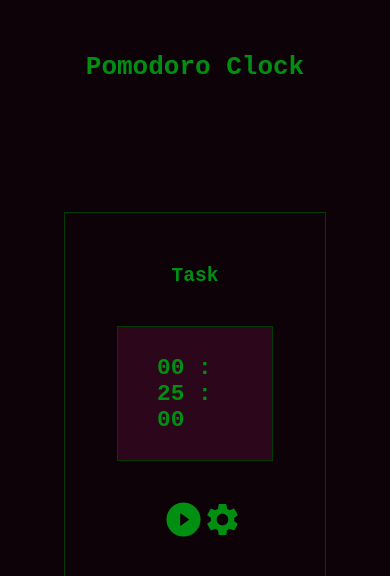
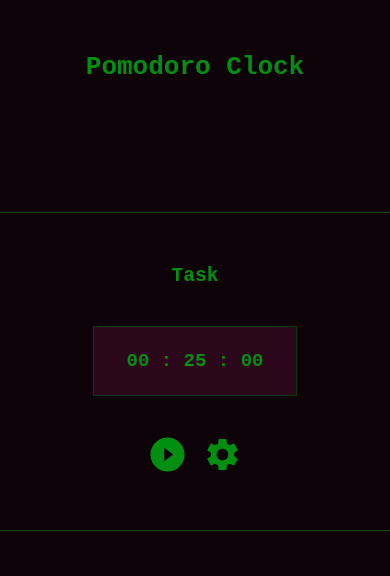
Before and after one commit to fernandoLRibeiro/react-pomodoro-clock, a React (Create React App) app: page / in a window 390 px wide. Shown: the top 576 px of the page. Built offline with nearby package versions, Linux system fonts and the light colour scheme.

Commit message:
minor bug fixes and add resposiveness

```diff
--- a/src/components/Timer/Timer.css
+++ b/src/components/Timer/Timer.css
@@ -4,3 +4,9 @@
   font-size: 1.5em;
   background-color: hsl(327, 73%, 10%);
 }
+
+@media screen and (max-width: 480px) {
+  .timer {
+    font-size: 1.25em;
+  }
+}
--- a/src/containers/Main/MainContainer.css
+++ b/src/containers/Main/MainContainer.css
@@ -29,3 +29,21 @@
 h2 {
   margin: 0;
 }
+
+@media screen and (max-width: 1024px) {
+  .main-container {
+    width: 50%;
+  }
+}
+
+@media screen and (max-width: 768px) {
+  .main-container {
+    width: 60%;
+  }
+}
+
+@media screen and (max-width: 480px) {
+  .main-container {
+    width: 80%;
+  }
+}
--- a/src/containers/Main/MainContainer.jsx
+++ b/src/containers/Main/MainContainer.jsx
@@ -19,7 +19,9 @@ const MainContainer = () => {
 
   return (
     <div className="main-container">
-      <h2 className="heading">{state.playTask ? "Task" : "Break"}</h2>
+      <h2 className="heading">{state.playTask ? "Task" : (state.cycleCount !== 0 &&
+        state.cyclesBeforeBigBreak !== 0 &&
+        state.cycleCount % state.cyclesBeforeBigBreak === 0) ? "Big Break" : "Break"}</h2>
       <div className="timer-container">
         <Timer
           isPlaying={isPlaying}
@@ -64,7 +66,7 @@ const MainContainer = () => {
           />
         </div>
       </div>
-      {openSettings ? <Settings /> : null}
+      {openSettings ? <Settings setIsPlaying={setIsPlaying} /> : null}
     </div>
   );
 };
--- a/src/containers/Settings/Settings.css
+++ b/src/containers/Settings/Settings.css
@@ -1,5 +1,5 @@
 .settings-container {
-  width: 80%;
+  width: max-content;
   flex-direction: column;
   border: 1px solid #003b00;
   padding: 2em;
@@ -15,6 +15,7 @@
   width: 100%;
   align-items: center;
   justify-content: space-between;
+  gap: 2em;
 }
 
 h4 {
@@ -76,7 +77,8 @@ h4 {
 
 .checkbox-box::after {
   content: "\2713";
-  font-size: 1.5em;
+  font-size: 1em;
+  font-weight: 700;
   color: #0d0208;
 }
 
@@ -85,3 +87,10 @@ h4 {
   border-color: #008f11;
   transition: background-color 0.1s ease;
 }
+
+@media screen and (max-width: 768px) {
+  .inputs-container {
+    flex-direction: column;
+    justify-content: space-around;
+  }
+}
--- a/src/containers/Settings/Settings.jsx
+++ b/src/containers/Settings/Settings.jsx
@@ -4,7 +4,7 @@ import TimerInput from "../../components/TimerInput/TimerInput";
 import { StateContext } from "../../ContextProvider";
 import "./Settings.css";
 
-const Settings = () => {
+const Settings = ({setIsPlaying}) => {
   const [state, dispatch] = useContext(StateContext);
   const [taskTotal, setTaskTotal] = useState(state.taskTime);
   const [breakTotal, setBreakTotal] = useState(state.breakTime);
@@ -68,7 +68,10 @@ const Settings = () => {
         </div>
       </div>
       <div className="button-container">
-        <button className="set-button" onClick={handleSet}>
+        <button className="set-button" onClick={() => {
+          setIsPlaying(false);
+          handleSet();
+        }}>
           SET
         </button>
       </div>
```
